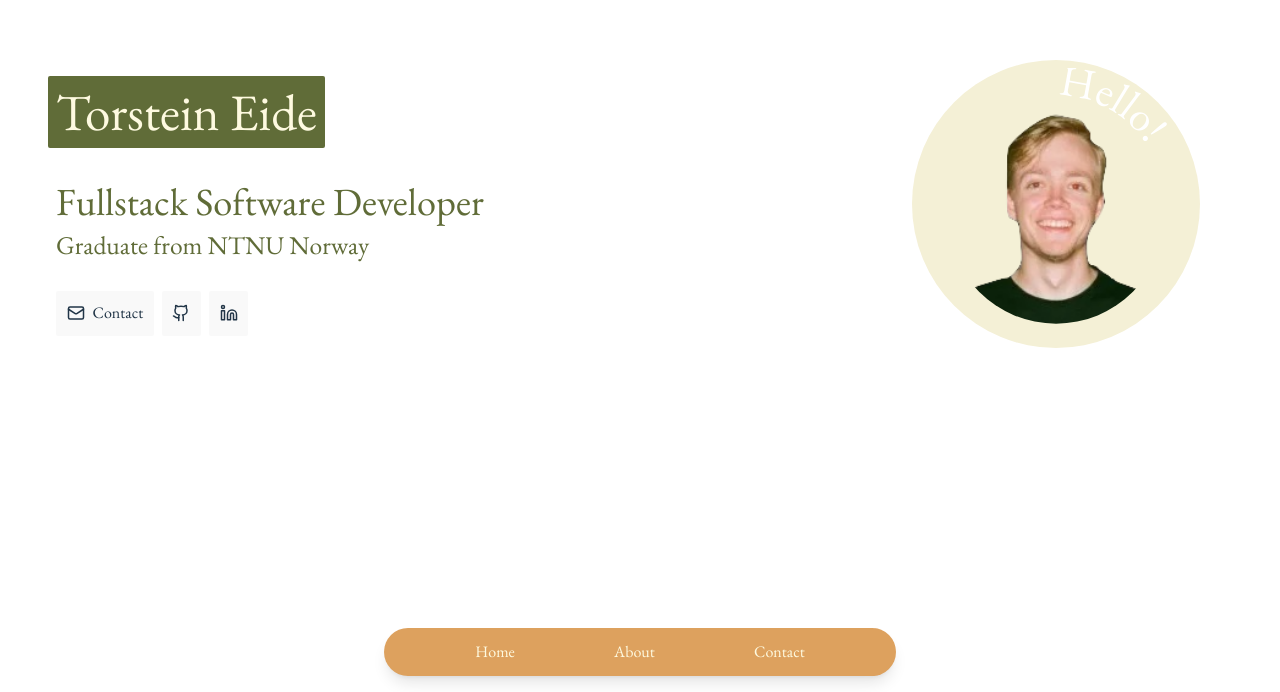
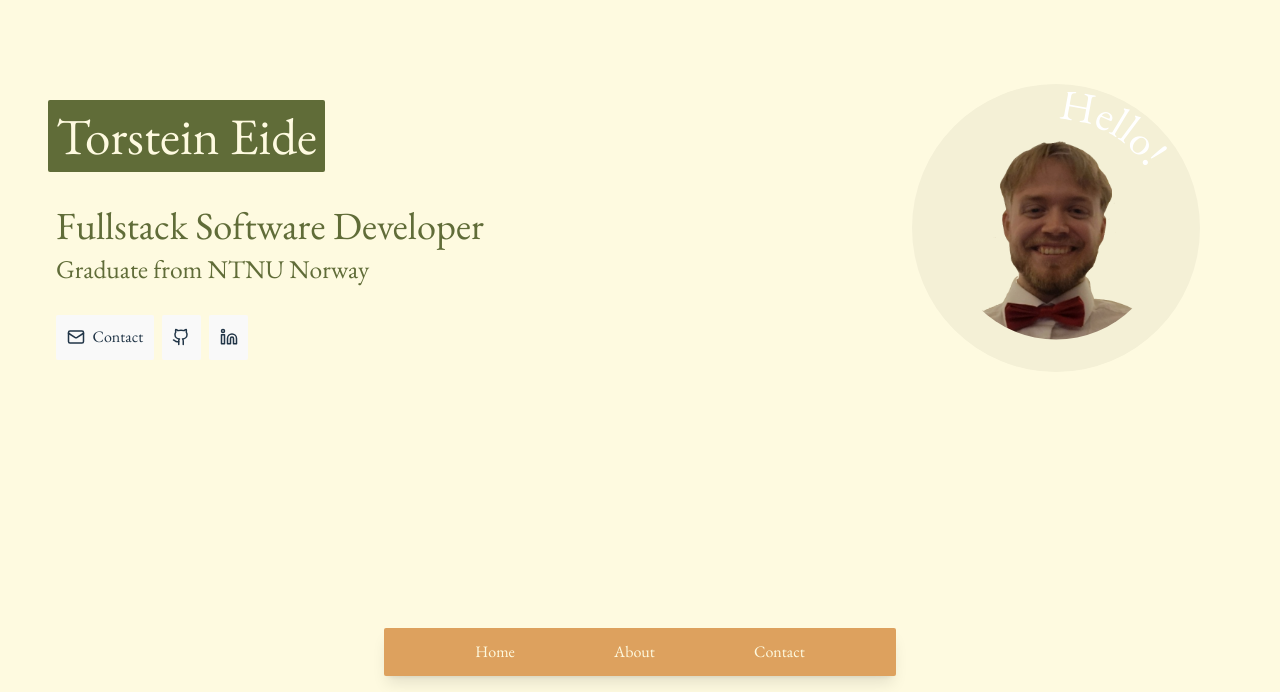
Before and after one commit to TorsteinEide/portfolio-tmp, a React (Vite) app in the folder my-app/: page / in a window 1280 px wide. Shown: the part 108-800 px from the top of the page. Built offline with nearby package versions, Linux system fonts and the light colour scheme.

Commit message:
started implementing footer

```diff
--- a/my-app/src/App.tsx
+++ b/my-app/src/App.tsx
@@ -2,20 +2,22 @@ import Torstein from "./components/sections/torstein";
 import Technologies from "./components/sections/technologies";
 import Experience from "./components/sections/experience";
 import Projects from "./components/sections/projects";
+import { Mail, Linkedin, Github } from "lucide-react";
 
 function App() {
   return (
     <div className="flex flex-col h-screen w-screen">
       {/* Main content takes all space above navbar */}
-      <main className="flex-grow  overflow-auto ">
+      <main className="flex-grow  overflow-auto z-20 ">
         <Torstein></Torstein>
         <Technologies></Technologies>
         <Experience></Experience>
         <Projects></Projects>
+        <div className="h-96 border-2 border-red-500 w-2"></div>
       </main>
 
       {/* Hovering navbar at the bottom */}
-      <nav className="fixed bottom-4 left-1/2 transform -translate-x-1/2 bg-[var(--color-nav)] bg-opacity-90 shadow-lg rounded-full px-6 py-3 flex space-x-8 items-center w-[40%] justify-evenly">
+      <nav className="fixed bottom-4 left-1/2 transform -translate-x-1/2 bg-[var(--color-nav)] bg-opacity-90 shadow-lg rounded-xs px-6 py-3 flex space-x-8 items-center w-[40%] justify-evenly z-20">
         <a href="#home" className="cursor-pointer ">
           Home
         </a>
@@ -26,6 +28,31 @@ function App() {
           Contact
         </a>
       </nav>
+      <div className="absolute bottom-0 left-0 w-full h-72 bg-bg flex justify-between pt-4 px-2 pb-2 flex-col  items-center z-10">
+        <div className="w-full h-fit px-8 items-center flex justify-center flex-col gap-4">
+          <h2 className="text-hover">Still Here?</h2>
+          <div className="w-full flex-row flex justify-between ">
+            <div className="flex flex-col gap-2">
+              <button className="bg-accent! hover:bg-hover! z-10 pointer-events-auto">
+                <Mail size={18} />
+              </button>
+              <button className="bg-accent! hover:bg-hover! z-10 pointer-events-auto">
+                <Github size={18} />
+              </button>
+              <button className="bg-accent! hover:bg-hover! z-10 pointer-events-auto">
+                <Linkedin size={18} />
+              </button>
+            </div>
+            <ul>
+              <li>contact</li>
+              <li>contact</li>
+              <li>contact</li>
+              <li>contact</li>
+            </ul>
+          </div>
+        </div>
+        <div className="w-[42%] bg-accent hidden h-16 rounded-xs"></div>
+      </div>
     </div>
   );
 }
--- a/my-app/src/components/circularText.tsx
+++ b/my-app/src/components/circularText.tsx
@@ -1,4 +1,4 @@
-import torstein from "../assets/Torstein-transparent.png";
+import torsteinnew from "../assets/torstein-2025.png";
 
 interface Props {
   text: string;
@@ -9,11 +9,11 @@ const CircularText: React.FC<Props> = ({ text }) => {
     <svg viewBox="0 0 100 100" xmlns="http://www.w3.org/2000/svg">
       {/* Image first so text is on top */}
       <image
-        href={torstein}
-        x="5"
-        y="9"
-        width="90"
-        height="90"
+        href={torsteinnew}
+        x="-5"
+        y="-4"
+        width="110"
+        height="110"
         clipPath="circle(40px at center)"
       />
 
--- a/my-app/src/components/sections/experience.tsx
+++ b/my-app/src/components/sections/experience.tsx
@@ -3,7 +3,7 @@ import dipslogo from "../../assets/dipslogo.png";
 
 function Experience() {
   return (
-    <div className="flex gap-2 flex-row  p-4 h-fit px-8 text-accent">
+    <div className="flex gap-2 flex-row  p-4 h-fit px-8 text-accent bg-bg">
       <div className="py-24 flex flex-row justify-between w-screen p-4">
         <div className="w-full gap-4 flex flex-col">
           <ExperienceCard
--- a/my-app/src/components/sections/projects.tsx
+++ b/my-app/src/components/sections/projects.tsx
@@ -6,7 +6,7 @@ import LanguageLandPresentation from "../projects/languageland";
 
 function Projects() {
   return (
-    <div className="flex gap-2 flex-row bg-off-bg p-4 h-fit px-12 text-hover">
+    <div className="flex gap-2 flex-row bg-off-bg p-4 h-fit px-12 text-hover ">
       <div className="py-24 flex flex-col justify-between w-screen gap-16">
         <h1>Projects</h1>
         <div className="flex flex-wrap gap-4">
--- a/my-app/src/components/sections/torstein.tsx
+++ b/my-app/src/components/sections/torstein.tsx
@@ -3,7 +3,7 @@ import CircularText from "../circularText";
 
 function Torstein() {
   return (
-    <div className="flex-row flex w-screen justify-between h-screen translate-y-42 px-8 ">
+    <div className="flex-row flex w-screen justify-between h-screen p-48 px-8 bg-bg">
       <div className="flex gap-2 flex-col p-4 ">
         <h1 className="bg-accent w-fit p-2 rounded-xs text-bg">
           Torstein Eide
--- a/my-app/src/index.css
+++ b/my-app/src/index.css
@@ -17,7 +17,7 @@
 
   color-scheme: light dark;
   color: rgba(255, 255, 255, 0.87);
-  background-color: var(--color-bg);
+  background-color: var(--color-off-bg);
 
   font-synthesis: none;
   text-rendering: optimizeLegibility;
```
Also changed, not shown: my-app/src/assets/torstein-2025.png (added).
